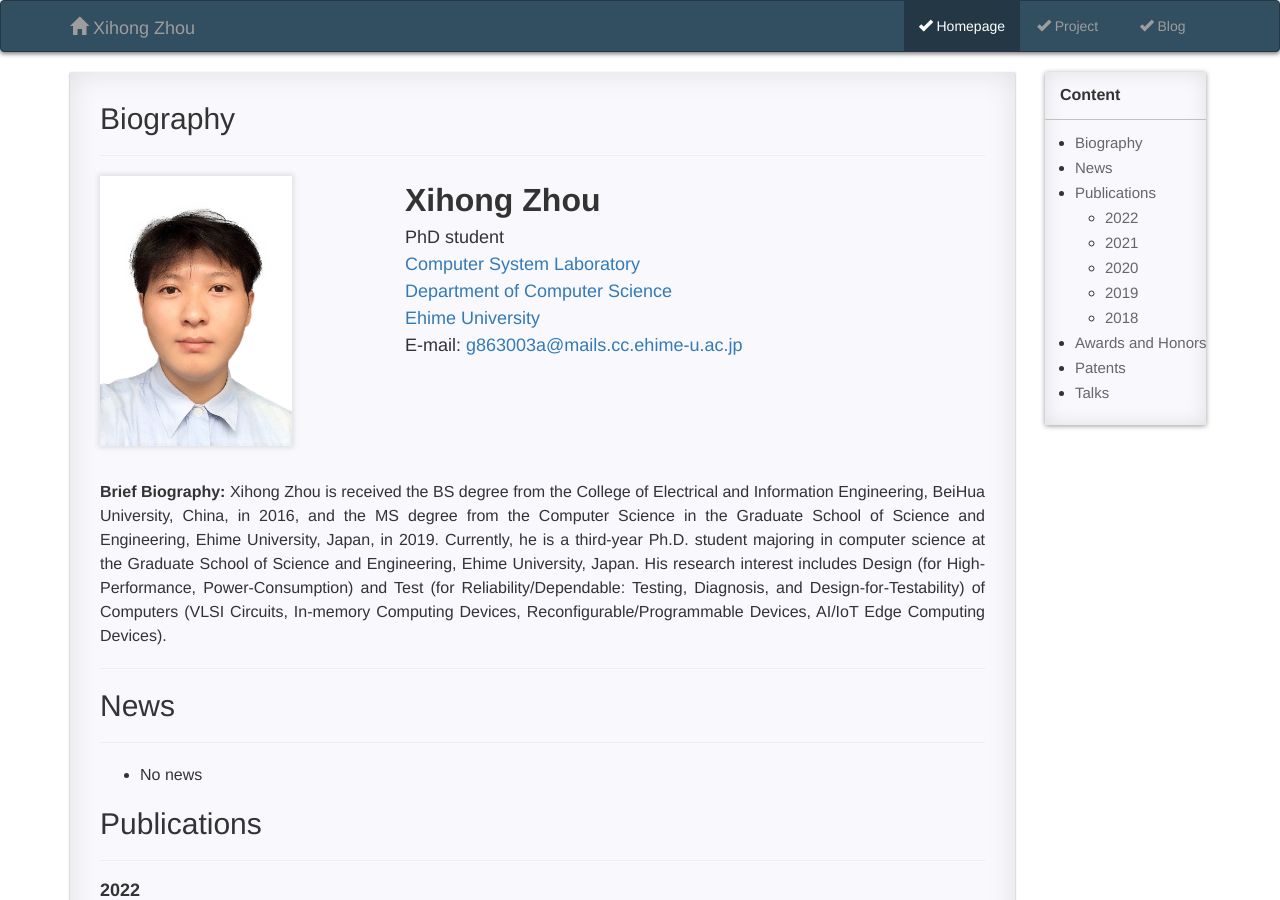
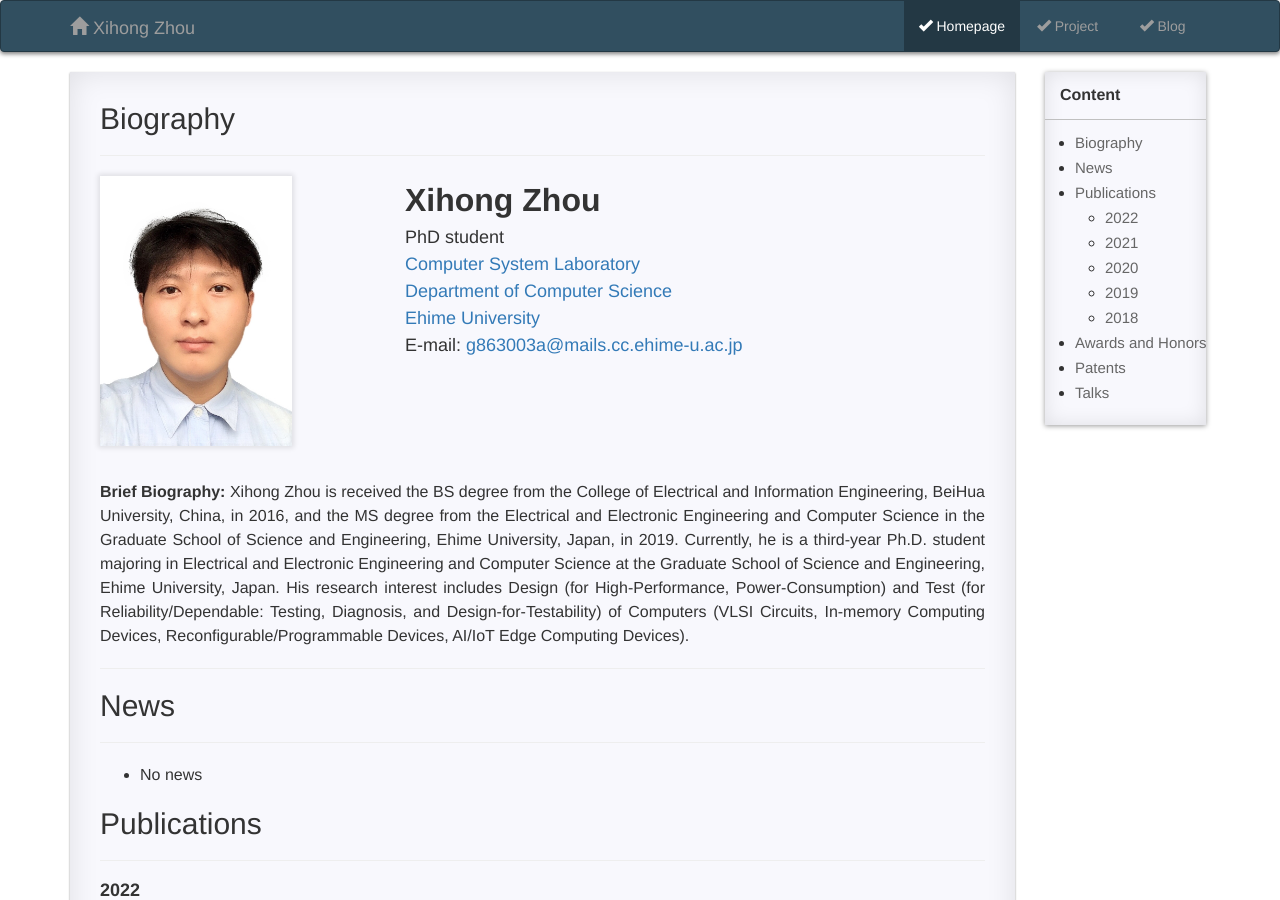
Before and after one commit to XihongZhou/xihongzhou.github.io, a Jekyll site: the page built from pages/1_homepage.md, in a window 1280 px wide and 900 px high. Built offline with Jekyll 4.4.1, drawn with Linux system fonts in a browser that asks for light colours; comment, search, counter and statistics services are not loaded.

Commit message:
Update 1_homepage.md

```diff
--- a/pages/1_homepage.md
+++ b/pages/1_homepage.md
@@ -36,7 +36,7 @@
 <p align="justify" style="margin-bottom: 0.5em">
 <font size="3"><b>Brief Biography:</b></font>
 <font size="3.0">
-  Xihong Zhou is received the BS degree from the College of Electrical and Information Engineering, BeiHua University, China, in 2016, and the MS degree from the Computer Science in the Graduate School of Science and Engineering, Ehime University, Japan, in 2019. Currently, he is a third-year Ph.D. student majoring in computer science at the Graduate School of Science and Engineering, Ehime University, Japan. His research interest includes Design (for High-Performance, Power-Consumption) and Test (for Reliability/Dependable: Testing, Diagnosis, and Design-for-Testability) of Computers (VLSI Circuits, In-memory Computing Devices, Reconfigurable/Programmable Devices, AI/IoT Edge Computing Devices).
+  Xihong Zhou is received the BS degree from the College of Electrical and Information Engineering, BeiHua University, China, in 2016, and the MS degree from the Electrical and Electronic Engineering and Computer Science in the Graduate School of Science and Engineering, Ehime University, Japan, in 2019. Currently, he is a third-year Ph.D. student majoring in Electrical and Electronic Engineering and Computer Science at the Graduate School of Science and Engineering, Ehime University, Japan. His research interest includes Design (for High-Performance, Power-Consumption) and Test (for Reliability/Dependable: Testing, Diagnosis, and Design-for-Testability) of Computers (VLSI Circuits, In-memory Computing Devices, Reconfigurable/Programmable Devices, AI/IoT Edge Computing Devices).
 </font>
 </p>
 <hr>
```
